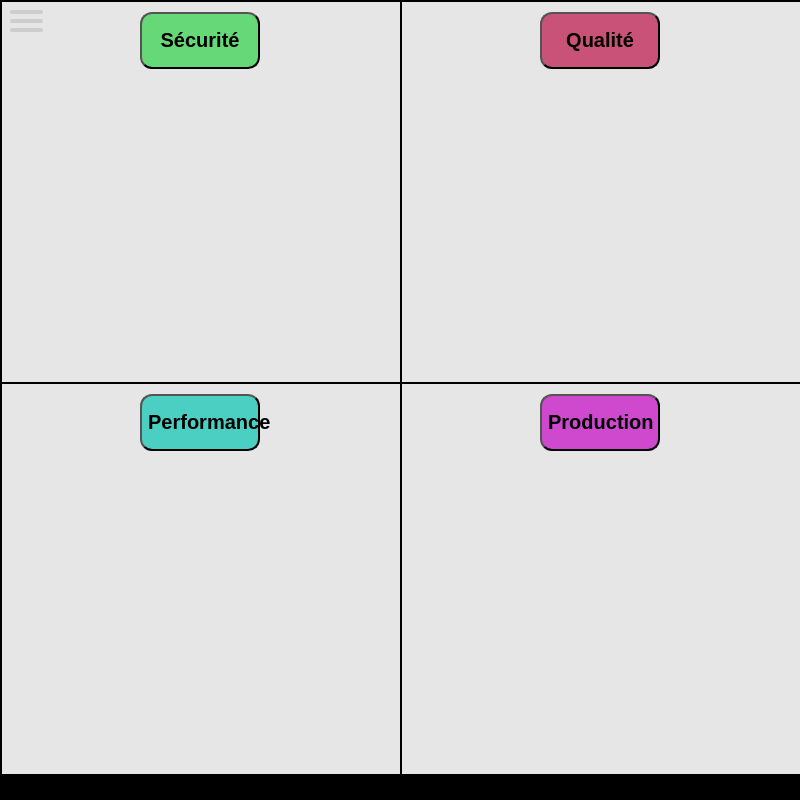
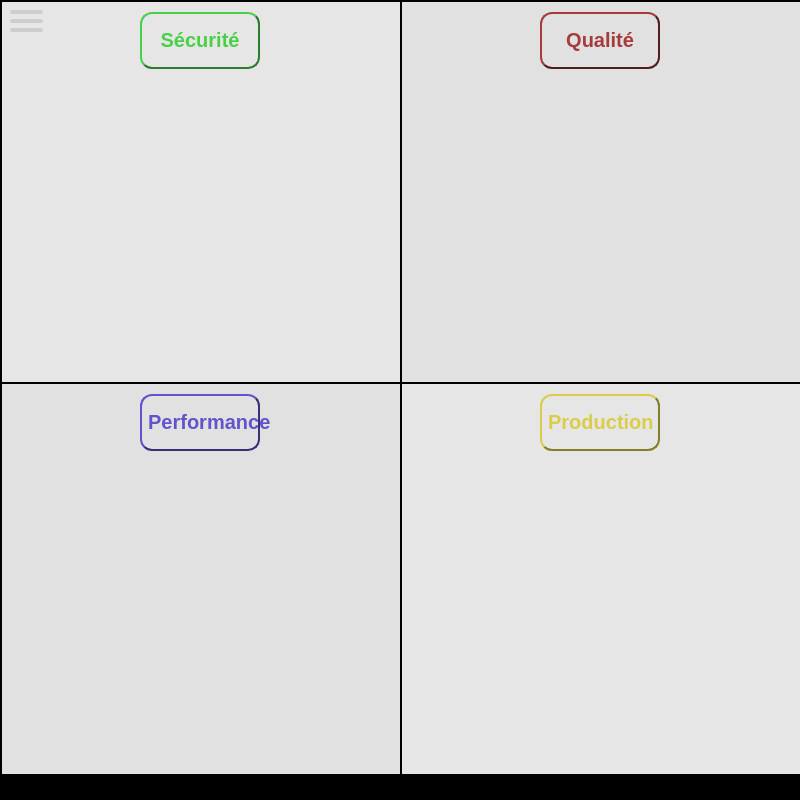
Before and after one commit to ugo12345678/Aodren, an Electron app: page menu.html in a window 800 px wide. Drawn offline with Linux system fonts and the light colour scheme; a web font is replaced by a local one.

Commit message:
modif couleurs

```diff
--- a/styles.css
+++ b/styles.css
@@ -175,7 +175,7 @@ body {
 }
 
 #partie2:before {
-  background-color: rgb(230, 230, 230);
+  background-color: rgb(225, 225, 225);
   transform: skewY(180deg);
   height: calc(100%);
   width: calc(100%);
@@ -183,7 +183,7 @@ body {
 }
 
 #partie3:before {
-  background-color: rgb(230, 230, 230);
+  background-color: rgb(225, 225, 225);
   transform: skewX(180deg);
   height: calc(100%);
   width: calc(100%);
@@ -228,13 +228,13 @@ body {
 }
 
 #boutonMenu1 {
-  color: rgb(0, 0, 0);
+  color: #48d048;
   cursor: pointer;
   height: calc(15%);
   width: calc(30%);
-  background-color: rgb(103, 216, 120);
+  background-color: transparent;
   margin: 2px;
-  border-color: #000000;
+  border-color: #48d048;
   font-weight: bold;
   border-radius: 12px;
   font-size: 20px;
@@ -242,13 +242,13 @@ body {
 }
 
 #boutonMenu2 {
-  color: rgba(0, 0, 0);
+  color: #a73b3b;
   cursor: pointer;
   height: calc(15%);
   width: calc(30%);
-  background-color: rgb(201, 83, 120);
+  background-color: transparent;
   margin: 2px;
-  border-color: #000000;
+  border-color: #a73b3b;
   font-weight: bold;
   border-radius: 12px;
   font-size: 20px;
@@ -256,14 +256,14 @@ body {
 }
 
 #boutonMenu3 {
-  color: rgba(0, 0, 0);
+  color: #6153cb;
   cursor: pointer;
   height: calc(15%);
   width: calc(30%);
-  background-color: rgb(74, 207, 194);
+  background-color: transparent;
   font-weight: bold;
   margin: 2px;
-  border-color: #000000;
+  border-color: #6153cb;
   font-weight: bold;
   border-radius: 12px;
   font-size: 20px;
@@ -271,13 +271,13 @@ body {
 }
 
 #boutonMenu4 {
-  color: rgba(0, 0, 0);
+  color: #dacd49;
   cursor: pointer;
   height: calc(15%);
   width: calc(30%);
-  background-color: rgb(206, 73, 206);
+  background-color: transparent;
   margin: 2px;
-  border-color: #000000;
+  border-color: #dacd49;
   font-weight: bold;
   border-radius: 12px;
   font-size: 20px;
```
